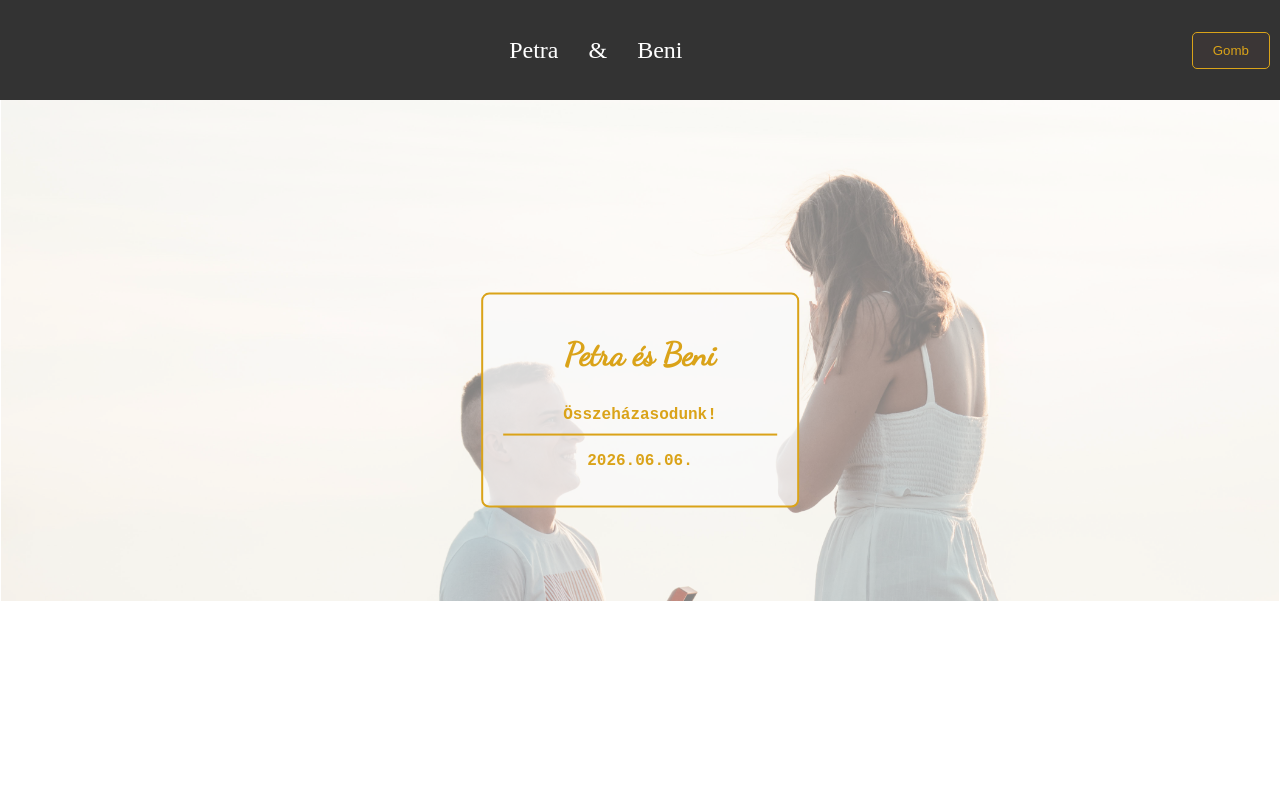
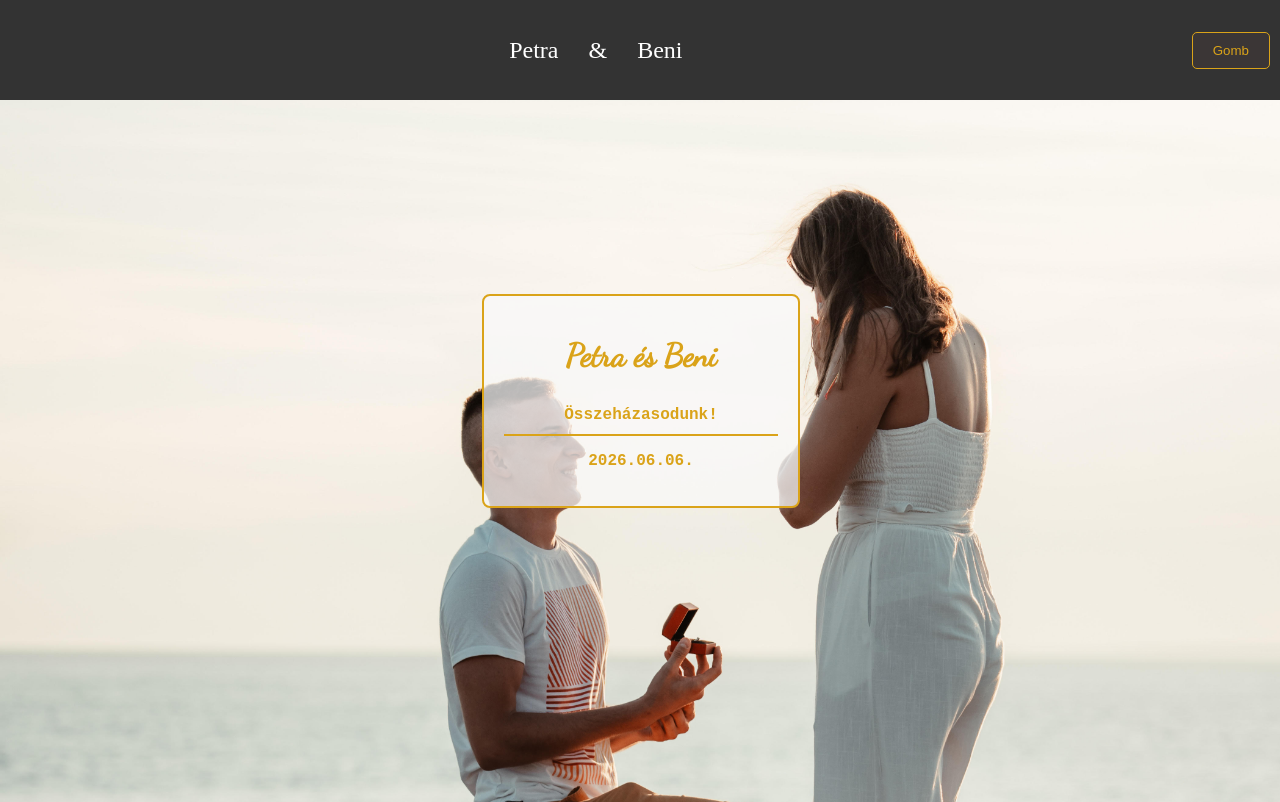
Before and after one commit to PetraEsBeni/PetraEsBeniWedding, a React (Create React App) app: page / in a window 1280 px wide. Built offline with nearby package versions, Linux system fonts and the light colour scheme.

Commit message:
imagefix

```diff
--- a/src/Components/ImageHeader/imageHeader.css
+++ b/src/Components/ImageHeader/imageHeader.css
@@ -1,3 +1,13 @@
+.container {
+    display: flex; /* Flexbox aktiválása */
+    justify-content: center; /* Középre igazítás vízszintesen */
+    align-items: center; /* Középre igazítás függőlegesen */
+    position: relative;
+    width: 100%;
+    height: 100vh; /* Teljes magasság */
+    overflow: hidden;
+}
+
  /* Kép háttér */
  .image-section {
     position: relative;
@@ -10,24 +20,24 @@
 
 /* Kép stílus */
 .background-image {
-    position: relative;
-    top: 70%;
     width: 100%;
-    opacity: 0.5;
+    height: 100%;
+    object-fit: cover;
+    position: absolute;
+    object-position: 50% 20%;
+    left: 0;
 }
 
 /* Szöveg az animáció felett */
 .text-overlay {
-    position: absolute;
-    top: 50%;
-    left: 50%;
-    transform: translate(-50%, -50%);
+    position: relative;
     background-color: rgba(250, 250, 250, 0.726); /* Fekete háttér áttetszően */
     color: rgb(218, 163, 25);
     padding: 20px;
     border-radius: 8px;
     text-align: center;
     border: 2px solid rgb(218, 163, 25);
+    z-index: 1;
 }
 
 .PetraAndBeni{
--- a/src/Components/ImageHeader/imageHeader.tsx
+++ b/src/Components/ImageHeader/imageHeader.tsx
@@ -5,10 +5,8 @@ import myImage from "./first.jpg"
 export class ImageHeader extends React.Component {
     public render(){
         return (
-            <td>
-                <div className="image-section">
-                    <img src={myImage} alt="Hátterkép" className="background-image"/>
-                </div>
+            <td className="container">
+                <img src={myImage} alt="Hátterkép" className="background-image"/>
                 <div className="text-overlay">
                     <h1 className="PetraAndBeni">Petra és Beni</h1>
                     <p className="Osszehazasodunk">Összeházasodunk!</p>
```
